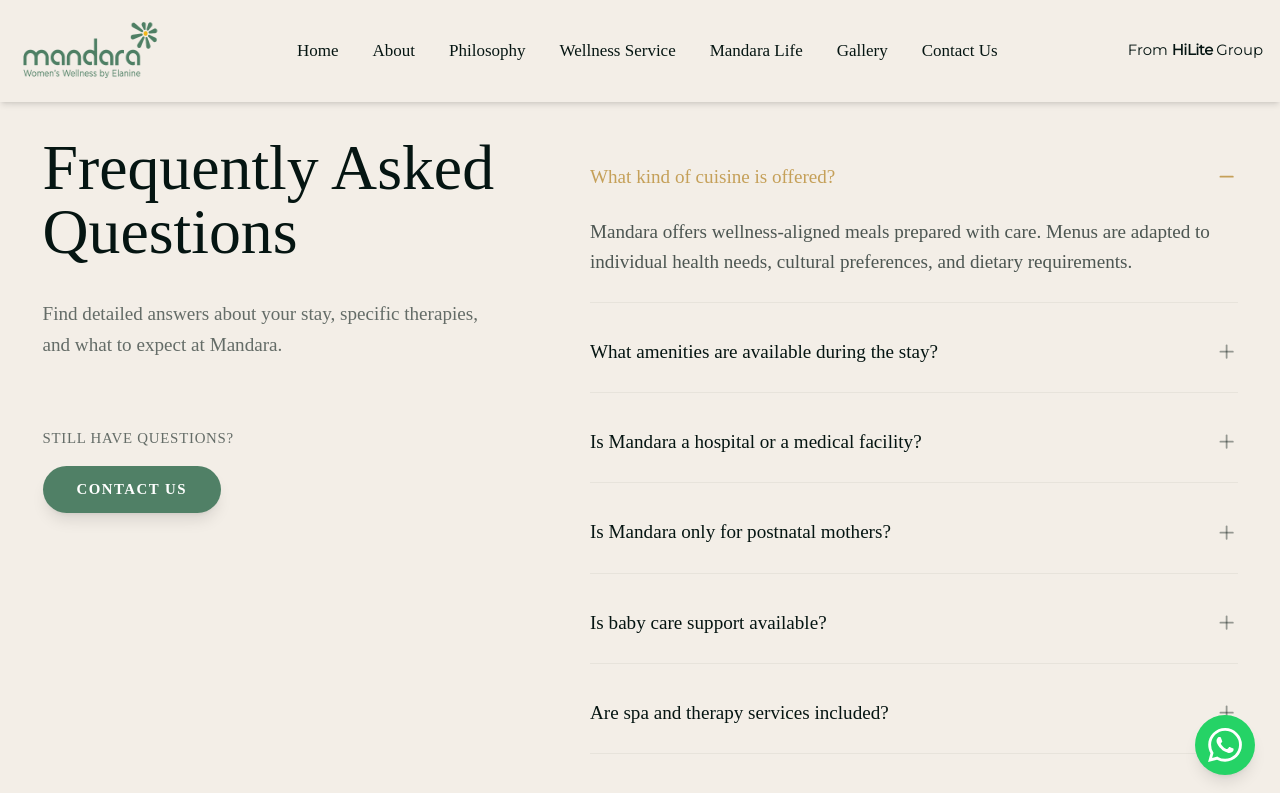
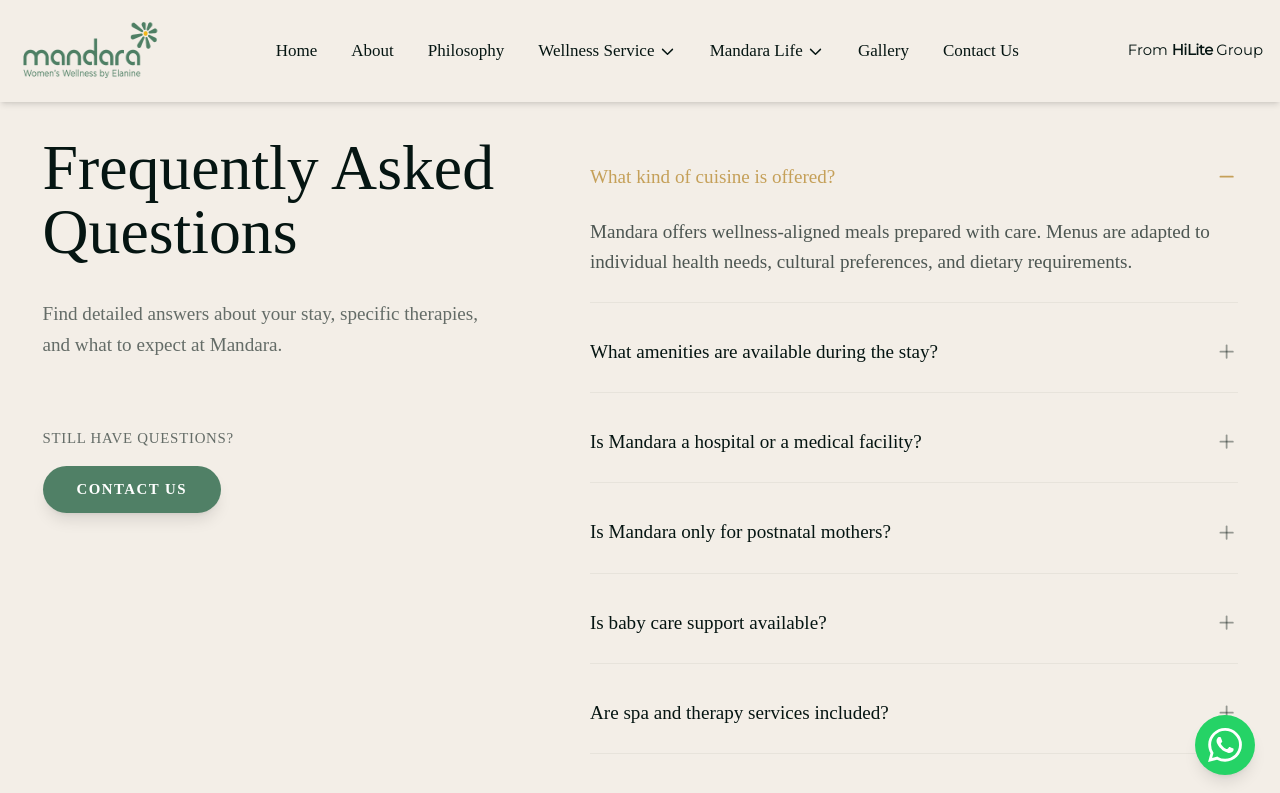
Before and after one commit to reacttrogon/mandara, a Next.js app: page /faq in a window 1280 px wide. Shown: the top 793 px of the page. Built offline with nearby package versions, Linux system fonts and the light colour scheme.

Commit message:
dropdown and data section updated

```diff
--- a/src/app/(pages)/mandara-life/_components/LifeSection.jsx
+++ b/src/app/(pages)/mandara-life/_components/LifeSection.jsx
@@ -5,6 +5,11 @@ import { motion } from "framer-motion";
 import { mandaraLife } from "../../../_utils/data";
 
 export default function LifeSection() {
+    // Helper function to create URL-friendly IDs
+    const createId = (title) => {
+        return title.toLowerCase().replace(/['&]/g, '').replace(/\s+/g, '-');
+    };
+
     return (
         <section className="bg-bage min-h-screen">
             {/* Hero Section with Background Image */}
@@ -44,14 +49,18 @@ export default function LifeSection() {
 
                 {/* Simple Grip Layout */}
                 <div className="grid grid-cols-1 md:grid-cols-2 gap-x-12 gap-y-16 lg:gap-x-20 lg:gap-y-24">
-                    {mandaraLife.sections.map((item, index) => (
+                    {mandaraLife.sections.map((item, index) => {
+                        const sectionId = createId(item.title);
+
+                        return (
                             <motion.div
                                 key={index}
+                                id={sectionId}
                                 initial={{ opacity: 0, y: 30 }}
                                 whileInView={{ opacity: 1, y: 0 }}
                                 viewport={{ once: true, margin: "-10%" }}
                                 transition={{ duration: 0.5, delay: index % 2 * 0.1 }}
-                            className="flex flex-col h-full"
+                                className="flex flex-col h-full scroll-mt-24"
                             >
                                 {/* Image - Clean & Simple */}
                                 <div className="relative aspect-[16/10] w-full overflow-hidden rounded-2xl mb-8 bg-black/5">
@@ -85,7 +94,8 @@ export default function LifeSection() {
                                     </p>
                                 </div>
                             </motion.div>
-                    ))}
+                        );
+                    })}
                 </div>
             </div>
         </section>
--- a/src/app/(pages)/wellness-service/components/ServicesCard.jsx
+++ b/src/app/(pages)/wellness-service/components/ServicesCard.jsx
@@ -1,21 +1,29 @@
 "use client";
 import Image from "next/image";
-import {motion} from "framer-motion"
+import { motion } from "framer-motion"
 
-const ServicesCard = ({services }) => {
+const ServicesCard = ({ services }) => {
+    // Helper function to create URL-friendly IDs
+    const createId = (title) => {
+        return title.toLowerCase().replace(/['&]/g, '').replace(/\s+/g, '-');
+    };
+
     return (
         <div className="w-full flex flex-col gap-12 md:gap-16 lg:gap-20 py-6 md:py-16 bg-bage text-dark overflow-hidden">
             {services?.map((service, index) => {
                 const isEven = index % 2 === 0;
+                const sectionId = createId(service?.title);
+
                 return (
                     <motion.div
                         key={index}
+                        id={sectionId}
                         initial={{ opacity: 0, y: 50 }}
                         whileInView={{ opacity: 1, y: 0 }}
                         transition={{ duration: 0.8, ease: "easeOut" }}
                         viewport={{ once: true, margin: "-100px" }}
                         className={`flex flex-col ${isEven ? "lg:flex-row" : "lg:flex-row-reverse"
-                            } items-center gap-6 md:gap-10 lg:gap-16 max-w-7xl mx-auto px-4 md:px-6`}
+                            } items-center gap-6 md:gap-10 lg:gap-16 max-w-7xl mx-auto px-4 md:px-6 scroll-mt-24`}
                     >
                         {/* Content Section */}
                         <div className="flex-1 space-y-3 md:space-y-4 lg:space-y-6 text-center lg:text-left">
--- a/src/app/_components/Header.jsx
+++ b/src/app/_components/Header.jsx
@@ -132,14 +132,43 @@ export default function Header({ isTransparent }) {
           <ul className="hidden md:flex items-center gap-8">
             {navigation.map((navigate, index) => {
               const isActive = isActiveLink(navigate?.href);
+              const hasDropdown = navigate.dropdown && navigate.dropdown.length > 0;
+
               return (
-                <li className="anim-link" key={index}>
+                <li className="anim-link relative group" key={index}>
                   <Link
                     href={navigate?.href}
-                    className={`${navClass} ${isActive ? 'text-primary border-b-2 border-primary pb-1' : ''}`}
+                    className={`${navClass} ${isActive ? 'text-primary border-b-2 border-primary pb-1' : ''} flex items-center gap-1`}
                   >
                     {navigate.label}
+                    {hasDropdown && (
+                      <svg
+                        className="w-4 h-4 transition-transform group-hover:rotate-180"
+                        fill="none"
+                        stroke="currentColor"
+                        viewBox="0 0 24 24"
+                      >
+                        <path strokeLinecap="round" strokeLinejoin="round" strokeWidth={2} d="M19 9l-7 7-7-7" />
+                      </svg>
+                    )}
                   </Link>
+
+                  {/* Dropdown Menu */}
+                  {hasDropdown && (
+                    <div className="absolute top-full left-0 pt-2 opacity-0 invisible group-hover:opacity-100 group-hover:visible transition-all duration-300 z-50">
+                      <div className="bg-white shadow-xl rounded-lg overflow-hidden min-w-[240px] border border-gray-100">
+                        {navigate.dropdown.map((item, idx) => (
+                          <Link
+                            key={idx}
+                            href={item.href}
+                            className="block px-5 py-3 text-dark hover:bg-primary hover:text-white transition-colors duration-200 text-sm font-medium"
+                          >
+                            {item.label}
+                          </Link>
+                        ))}
+                      </div>
+                    </div>
+                  )}
                 </li>
               );
             })}
--- a/src/app/_utils/data.js
+++ b/src/app/_utils/data.js
@@ -357,8 +357,31 @@ export const navigation = [
   { label: "Home", href: "/#home" },
   { label: "About", href: "/about" },
   { label: "Philosophy", href: "/#philosophy" },
-  { label: "Wellness Service", href: "/wellness-service" },
-  { label: "Mandara Life", href: "/mandara-life" },
+  {
+    label: "Wellness Service",
+    href: "/wellness-service",
+    dropdown: [
+      { label: "Women's Wellness", href: "/wellness-service#womens-wellness" },
+      { label: "Prenatal Wellness", href: "/wellness-service#prenatal-wellness" },
+      { label: "Postnatal Wellness", href: "/wellness-service#postnatal-wellness" },
+      { label: "Menopausal Wellness", href: "/wellness-service#menopausal-wellness" },
+      { label: "Geriatric Wellness", href: "/wellness-service#geriatric-wellness" },
+    ]
+  },
+  {
+    label: "Mandara Life",
+    href: "/mandara-life",
+    dropdown: [
+      { label: "Wellness Amenities", href: "/mandara-life#wellness-amenities" },
+      { label: "Mother's Lounge", href: "/mandara-life#mothers-lounge" },
+      { label: "Baby Nursery and Baby Spa", href: "/mandara-life#baby-nursery" },
+      { label: "Smart Wellness Cottages", href: "/mandara-life#smart-cottages" },
+      { label: "Mothers of Mandara", href: "/mandara-life#mothers-of-mandara" },
+      { label: "Movement & Balance", href: "/mandara-life#movement-balance" },
+      { label: "Wellness Cuisine", href: "/mandara-life#wellness-cuisine" },
+      { label: "Mandara Merchandise", href: "/mandara-life#mandara-merchandise" },
+    ]
+  },
   { label: "Gallery", href: "/gallery" },
   { label: "Contact Us", href: "/contact" },
 ];
@@ -436,7 +459,7 @@ export const mandaraLife = {
 
 export const wellnessServices = {
   title: "Wellness Service",
-  image:"/assets/mandaraService/service.jpeg",
+  image: "/assets/mandaraService/service.jpeg",
   description:
     "At Mandara, wellness is designed around the evolving needs of a woman across every stage of life. Our services support physical health,emotional balance, and restorative care through personalised planning and gentle supervision, offering a calm and respectful approach to wellbeing.",
   services: [
```
Lines whose indentation alone changed are shown as unchanged.
